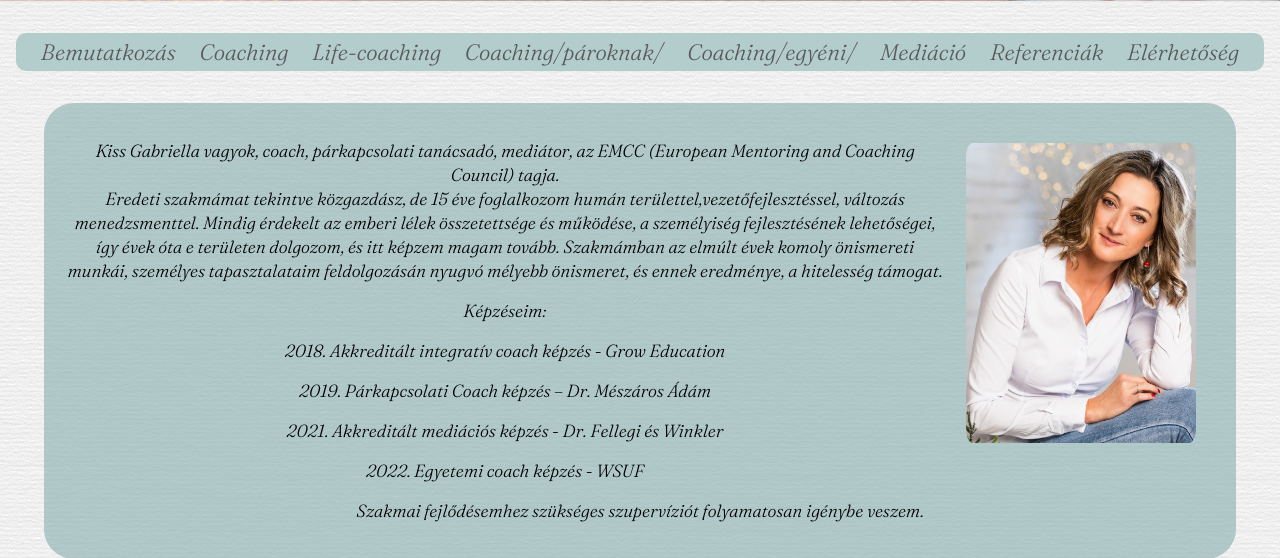
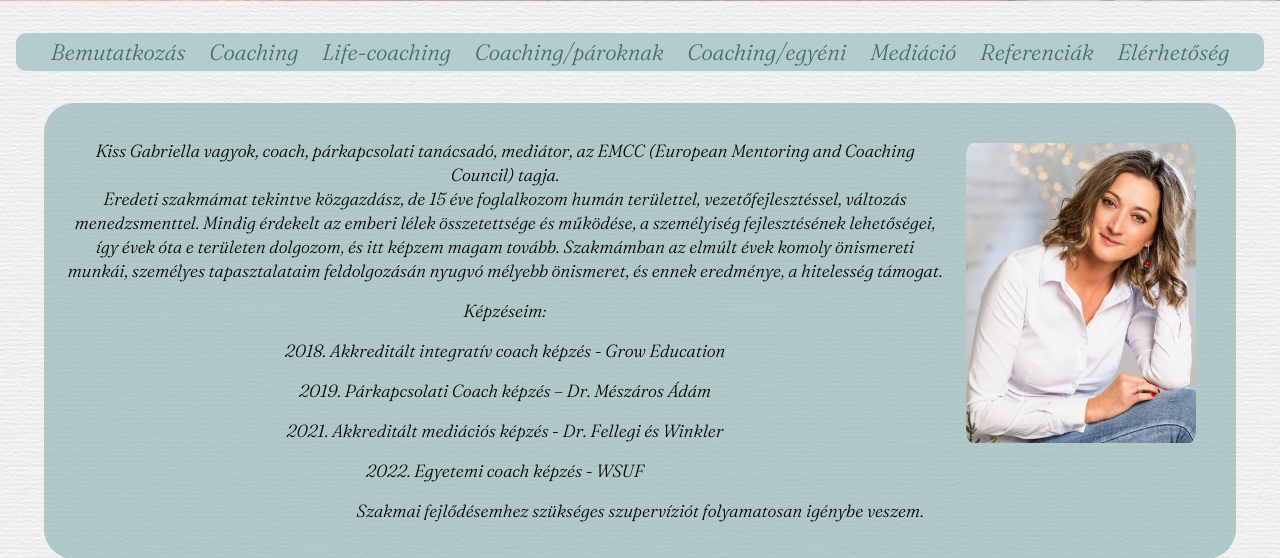
Before and after one commit to 06ATI69/Gabi-webside, a PHP site: page / in a window 1280 px wide. Shown: the part 799-1357 px from the top of the page. Run offline with PHP 8.4, Linux system fonts and the light colour scheme.

Commit message:
less refinements, text and design improvements uploading to github

```diff
--- a/proba.css
+++ b/gabi.css
@@ -184,7 +184,7 @@ nav {
 }
  .btn {
     display: inline-block;
-	border: 1px solid #a3c2c2 ;
+	border: 1px #a3c2c2 ;
     border-radius: 5px;
     text-align: center;
     color: #476b6b;
@@ -290,12 +290,12 @@ section {
 
 footer {
   position: relative;
-  left: 38%;
+  left: 18%;
   height: auto;
-  width: 24vw;
+  width: 64vw;
   font-family: 'Fraunces', serif;
   background-color: #a3c2c2;
-  border-radius: 10px;
+  border-radius: 200px;
   padding: .1rem;
   display: flex;
   justify-content: center;
--- a/index.html
+++ b/index.html
@@ -5,6 +5,7 @@
   <meta charset="utf-8">
   <meta name="viewport" content="width=device-width">
   <title>my-webside</title>
+  <link rel="stylesheet" type="text/css" href="gabi.css">
   <link href="https://maxcdn.bootstrapcdn.com/font-awesome/4.7.0/css/font-awesome.min.css" rel="stylesheet">
   <link rel="stylesheet" type="text/css" href="proba.css">
   <link href="https://fonts.googleapis.com/css?family=Cormorant+Garamond%7CLibre+Franklin" rel="stylesheet">
@@ -26,14 +27,14 @@
   <br>
 
     <nav>
-      <a href="#aboutme"><btn calss="btn btn1">Bemutatkozás</btn></a>
-      <a href="#coaching"><btn calss="btn btn2">Coaching</btn></a>
-      <a href="#lifecoaching"><btn calss="btn btn3">Life-coaching</btn></a>
-      <a href="#coachingcouple"><btn calss="btn btn4">Coaching/pároknak/</btn></a>
-      <a href="#coaching-individual"><btn calss="btn btn5">Coaching/egyéni/</btn></a>
-      <a href="#mediation"><btn calss="btn btn6">Mediáció</btn></a>
-      <a href="#references"><btn calss="btn btn7">Referenciák</btn></a>
-      <a href="#mycontacts"><btn calss="btn btn8">Elérhetőség</btn></a>
+      <a href="#aboutme" class="btn btn">Bemutatkozás</a>
+      <a href="#coaching" class="btn btn">Coaching</a>
+      <a href="#lifecoaching" class="btn btn">Life-coaching</a>
+      <a href="#coachingcouple" class="btn btn">Coaching/pároknak</a>
+      <a href="#coaching-individual" class="btn btn">Coaching/egyéni</a>
+      <a href="#mediation" class="btn btn">Mediáció</a>
+      <a href="#references" class="btn btn">Referenciák</a>
+      <a href="#mycontacts" class="btn btn">Elérhetőség</a>
     </nav>
 
   <br>
@@ -43,7 +44,7 @@
       <div id="aboutme">
         <p>Kiss Gabriella vagyok, coach, párkapcsolati tanácsadó, mediátor, az EMCC (European Mentoring and Coaching Council) tagja.
         <br>
-           Eredeti szakmámat tekintve közgazdász, de 15 éve foglalkozom humán területtel,vezetőfejlesztéssel, változás menedzsmenttel. Mindig érdekelt az emberi lélek összetettsége és
+           Eredeti szakmámat tekintve közgazdász, de 15 éve foglalkozom humán területtel, vezetőfejlesztéssel, változás menedzsmenttel. Mindig érdekelt az emberi lélek összetettsége és
            működése, a személyiség fejlesztésének lehetőségei, így évek óta e területen dolgozom, és itt
            képzem magam tovább. Szakmámban az elmúlt évek komoly önismereti munkái, személyes
            tapasztalataim feldolgozásán nyugvó mélyebb önismeret, és ennek eredménye, a hitelesség támogat.</p>
@@ -159,9 +160,9 @@
     <br>-Singer Magdolna-</h6></div>
   </section>
 
-  <h2>Referenciák</h2>
+    <div id="references">
 
-    <div id="references">
+    <h2>Referenciák</h2>
 
   <div class="mySlides fade">
     <div class="feedbacks">
```
